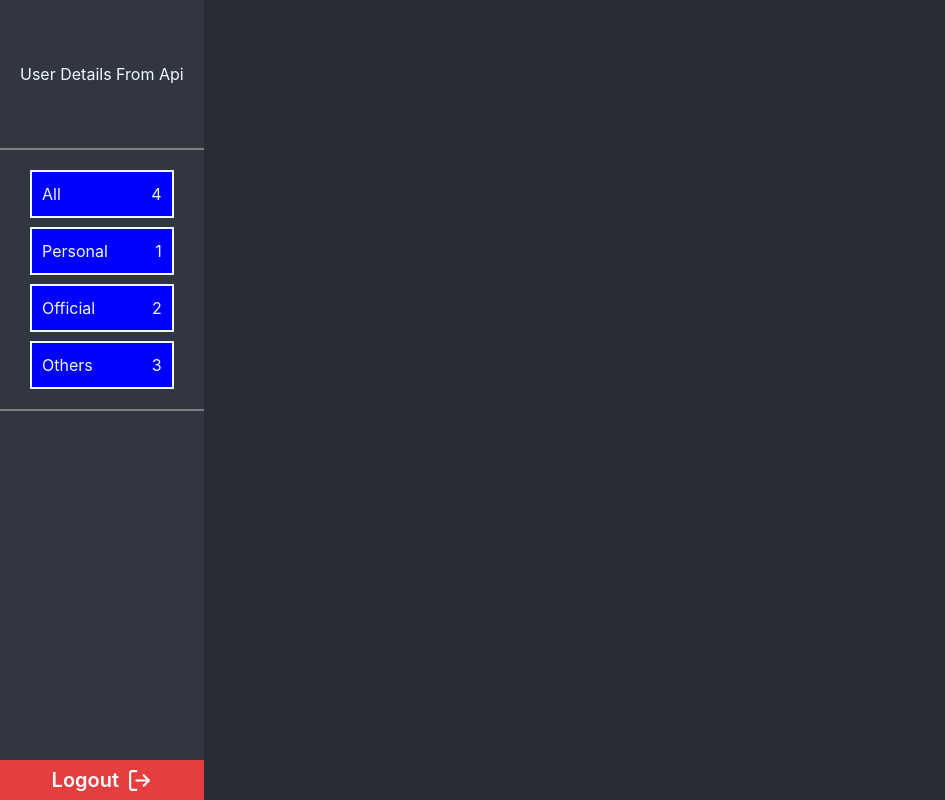
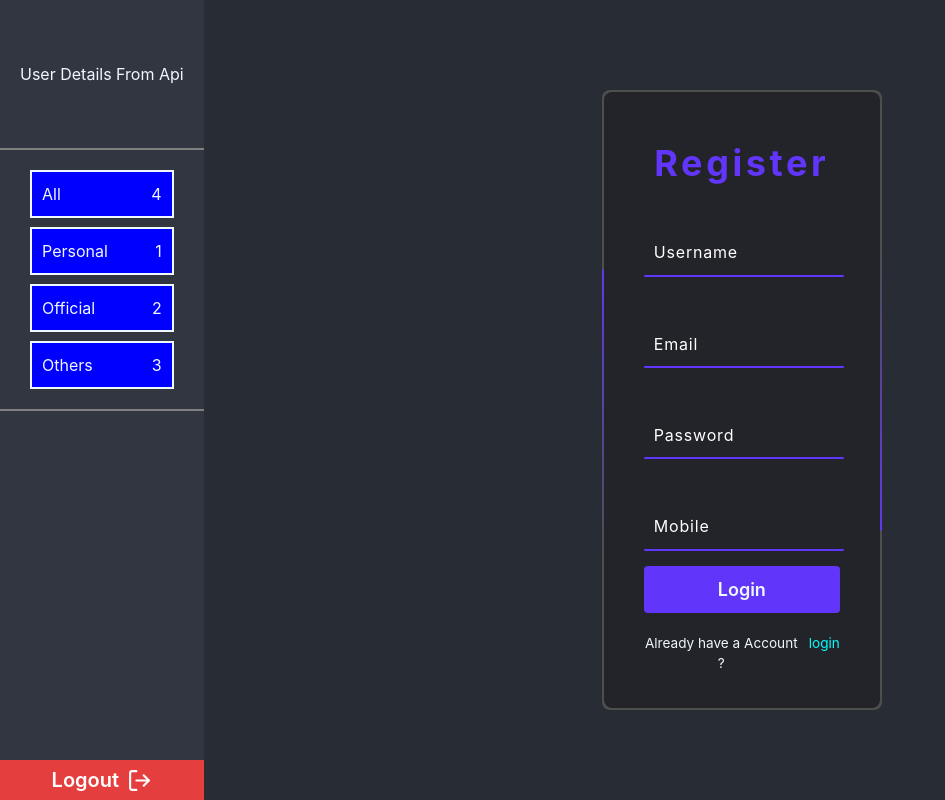
Before and after one commit to sarkarsubho/FullStackTodo, a React (Create React App) app: page /register in a window 1280 px wide. Shown: the whole page, without its empty margins (0-945 px from the left). Built offline with nearby package versions, Linux system fonts and the light colour scheme.

Commit message:
login sign up page added

```diff
--- a/src/App.jsx
+++ b/src/App.jsx
@@ -5,9 +5,11 @@ import { Sidebar } from "./components/Sidebar";
 import { All } from "./pages/All";
 import { CreateTodo } from "./pages/CreateTodo";
 import { Home } from "./pages/Home";
+import { Login } from "./pages/Login";
 import { Official } from "./pages/Official";
 import { Others } from "./pages/Others";
 import { Personal } from "./pages/Personal";
+import { Register } from "./pages/Register";
 
 function App() {
   return (
@@ -21,6 +23,9 @@ function App() {
           <Route path="/official" element={<Official></Official>}></Route>
           <Route path="/others" element={<Others></Others>}></Route>
           <Route path="/createNew" element={<CreateTodo></CreateTodo>}></Route>
+          <Route path="/login" element={<Login></Login>}></Route>
+          <Route path="/register" element={<Register></Register>}></Route>
+
         </Routes>
       </Box>
     </div>
--- /dev/null
+++ b/src/pages/Login.jsx
@@ -0,0 +1,38 @@
+import { Grid, Heading } from "@chakra-ui/react";
+import React from "react";
+import { Link } from "react-router-dom";
+import styles from "./login.module.css";
+export const Login = () => {
+
+    const handleLogin=(e)=>{
+        e.preventDefault();
+     console.log("form Submitted")
+    }
+
+  return (
+    <Grid placeItems={"center"} width={"100%"} height={"100%"}>
+      <div className={styles.box}>
+        <form action="" autoComplete="off" className= {styles.form} onSubmit={(e)=>handleLogin(e)}>
+          <Heading className= {styles.heading}>Login</Heading>
+          <div className={styles.inputbox}>
+            <input className= {styles.input} type="text" required="required" />
+            <span>Username</span>
+            <i></i>
+          </div>
+          <div className= {styles.inputbox}>
+            <input type="text" required="required" />
+            <span>Password</span>
+            <i></i>
+          </div>
+          <input className= {styles.input} type="submit" value="Login"  />
+          <div className= {styles.redirect}>
+            <p>Don't have a Account ?</p>
+            <span>
+              <Link to={"/register"}> Register</Link>
+            </span>
+          </div>
+        </form>
+      </div>
+    </Grid>
+  );
+};
--- /dev/null
+++ b/src/pages/Register.jsx
@@ -0,0 +1,51 @@
+import React from "react";
+import { Grid, Heading } from "@chakra-ui/react";
+import { Link } from "react-router-dom";
+import styles from  "./register.module.css"
+export const Register = () => {
+
+
+    const handleLogin=(e)=>{
+        e.preventDefault();
+     console.log("form Submitted")
+    }
+
+  return(<Grid placeItems={"center"} width={"100%"} height={"100%"}>
+  <div className= {styles.box}>
+     <form action="" autoComplete="off" className={styles.form} onSubmit={(e)=>handleLogin(e)}>
+      <Heading className= {styles.heading}>Register</Heading>
+      <div className= {styles.inputbox}>
+        <input className= {styles.input} type="text" required="required" />
+        <span>Username</span>
+        <i></i>
+      </div>
+
+      <div className= {styles.inputbox}>
+        <input type="email" required="required" />
+        <span>Email</span>
+        <i></i>
+      </div>
+
+      <div className= {styles.inputbox}>
+        <input type="text" required="required" />
+        <span>Password</span>
+        <i></i>
+      </div>
+
+      <div className= {styles.inputbox}>
+        <input type="text" required="required" />
+        <span>Mobile</span>
+        <i></i>
+      </div>
+
+      <input className={styles.input} type="submit" value="Login"  />
+      <div className= {styles.redirect}>
+        <p>Already have a Account ?</p>
+        <span>
+          <Link to={"/login"}> login</Link>
+        </span>
+      </div>
+    </form>
+  </div>
+</Grid>);
+};
--- /dev/null
+++ b/src/pages/login.module.css
@@ -0,0 +1,161 @@
+.box {
+    position: absolute;
+    width: 280px;
+    height: 420px;
+    background: #4d4e4e;
+    border-radius: 8px;
+    overflow: hidden;
+  }
+
+  .box::before {
+    position: absolute;
+    content: "";
+    z-index: 1;
+    top: -50%;
+    left: -50%;
+    width: 280px;
+    height: 420px;
+    transform-origin: bottom right;
+    background: linear-gradient(0deg, transparent, #6136fa, #6136fa);
+    animation: animate 4s linear infinite;
+  }
+  .box::after {
+    position: absolute;
+    content: "";
+    z-index: 1;
+    top: -50%;
+    left: -50%;
+    width: 280px;
+    height: 420px;
+    transform-origin: bottom right;
+    background: linear-gradient(0deg, transparent, #6136fa,#6136fa);
+    animation: animate 4s linear infinite;
+    animation-delay: 2s;
+  }
+
+  @keyframes animate {
+    0% {
+      transform: rotate(0deg);
+    }
+    100% {
+      transform: rotate(360deg);
+    }
+  }
+
+  .form {
+    position: absolute;
+    inset: 2px;
+    background: #23242a;
+    z-index: 2;
+    border-radius: 8px;
+    padding: 50px 40px;
+    display: flex;
+    flex-direction: column;
+  }
+  .heading {
+    color: #6136fa;
+    font-weight: 520;
+    text-align: center;
+    letter-spacing: 0.1em;
+  }
+  .inputbox {
+    position: relative;
+    width: 200px;
+    margin-top: 35px;
+  }
+  .inputbox input {
+    position: relative;
+    width: 100%;
+    padding: 20px 10px 10px;
+    outline: none;
+    box-shadow: none;
+    border: none;
+    color: white;
+    font-size: 1.1em;
+    letter-spacing: 0.05em;
+    transition: 0.5s;
+    background: transparent;
+    z-index: 10;
+  }
+  .inputbox span{
+      position: absolute;
+      left: 0;
+      padding: 20px 10px 10px;
+      pointer-events: none;
+      font-size:  1em;
+      color:white;
+      letter-spacing: 0.05em;
+      transition: 0.5s;
+  }
+
+  .inputbox input:valid ~span,
+  .inputbox input:focus ~span{
+      color: #6136fa;
+      transform: translateX(0px) translateY(-34px);
+      font-size: 0.75em;
+  }
+  .inputbox i
+  {
+      position: absolute;
+      left: 0;
+      bottom: 0;
+      width: 100%;
+      height: 2px;
+      background: #6136fa;
+      border-radius: 4px;
+      overflow: hidden;
+      transition: 0.5s;
+      pointer-events: none;
+  }
+  .inputbox input:valid ~i,
+  .inputbox input:focus ~i{
+      height: 44px;
+  }
+
+  .input[type="submit"]{
+      border :none;
+      outline: none;
+      padding: 10px 25px;
+      background:#6136fa;
+      cursor:pointer;
+      font-weight: 600;
+      border-radius: 4px;
+
+      margin-top: 15px;
+      font-size: large;
+
+  }
+
+  .input[type="submit"]:active
+  {
+      opacity: 0.7;
+  }
+  .input[type="submit"]:hover
+  {
+      background: #6b43ff;
+    transition: 0.3s;
+  }
+  .link a {
+
+   color: #8f8f8f;
+   text-decoration: none;
+   font-size: 0.75em;
+  }
+  .link a:hover{
+      color: cyan;
+  }
+  .redirect{
+      display: flex;
+      gap: 10px;
+      font-size: 0.85em;
+      margin-top: 20px;
+      justify-content: center;
+  }
+  .redirect span a{
+      color: cyan;
+      text-decoration: none;
+  }
+  .redirect span a:hover{
+      color: greenyellow;
+      text-decoration: underline;
+  }
--- /dev/null
+++ b/src/pages/register.module.css
@@ -0,0 +1,161 @@
+.box {
+    position: absolute;
+    width: 280px;
+    height: 620px;
+    background: #4d4e4e;
+    border-radius: 8px;
+    overflow: hidden;
+  }
+
+  .box::before {
+    position: absolute;
+    content: "";
+    z-index: 1;
+    top: -50%;
+    left: -50%;
+    width: 280px;
+    height: 620px;
+    transform-origin: bottom right;
+    background: linear-gradient(0deg,transparent, #6136fa, #6136fa, #6136fa);
+    animation: animate 4s linear infinite;
+  }
+  .box::after {
+    position: absolute;
+    content: "after";
+    z-index: 1;
+    top: -50%;
+    left: -50%;
+    width: 280px;
+    height: 620px;
+    transform-origin: bottom right;
+    background: linear-gradient(0deg,transparent, #6136fa, #6136fa,#6136fa);
+    animation: animate 4s linear infinite;
+    animation-delay: 2s;
+  }
+
+  @keyframes animate {
+    0% {
+      transform: rotate(0deg);
+    }
+    100% {
+      transform: rotate(360deg);
+    }
+  }
+
+  .form {
+    position: absolute;
+    inset: 2px;
+    background: #23242a;
+    z-index: 2;
+    border-radius: 8px;
+    padding: 50px 40px;
+    display: flex;
+    flex-direction: column;
+  }
+  .heading {
+    color: #6136fa;
+    font-weight: 520;
+    text-align: center;
+    letter-spacing: 0.1em;
+  }
+  .inputbox {
+    position: relative;
+    width: 200px;
+    margin-top: 35px;
+  }
+  .inputbox input {
+    position: relative;
+    width: 100%;
+    padding: 20px 10px 10px;
+    outline: none;
+    box-shadow: none;
+    border: none;
+    color: white;
+    font-size: 1.1em;
+    letter-spacing: 0.05em;
+    transition: 0.5s;
+    background: transparent;
+    z-index: 10;
+  }
+  .inputbox span{
+      position: absolute;
+      left: 0;
+      padding: 20px 10px 10px;
+      pointer-events: none;
+      font-size:  1em;
+      color:white;
+      letter-spacing: 0.05em;
+      transition: 0.5s;
+  }
+
+  .inputbox input:valid ~span,
+  .inputbox input:focus ~span{
+      color: #6136fa;
+      transform: translateX(0px) translateY(-34px);
+      font-size: 0.75em;
+  }
+  .inputbox i
+  {
+      position: absolute;
+      left: 0;
+      bottom: 0;
+      width: 100%;
+      height: 2px;
+      background: #6136fa;
+      border-radius: 4px;
+      overflow: hidden;
+      transition: 0.5s;
+      pointer-events: none;
+  }
+  .inputbox input:valid ~i,
+  .inputbox input:focus ~i{
+      height: 44px;
+  }
+
+  .input[type="submit"]{
+      border :none;
+      outline: none;
+      padding: 10px 25px;
+      background:#6136fa;
+      cursor:pointer;
+      font-weight: 600;
+      border-radius: 4px;
+
+      margin-top: 15px;
+      font-size: large;
+
+  }
+
+  .input[type="submit"]:active
+  {
+      opacity: 0.7;
+  }
+  .input[type="submit"]:hover
+  {
+      background: #6b43ff;
+    transition: 0.3s;
+  }
+  .link a {
+
+   color: #8f8f8f;
+   text-decoration: none;
+   font-size: 0.75em;
+  }
+  .link a:hover{
+      color: cyan;
+  }
+  .redirect{
+      display: flex;
+      gap: 10px;
+      font-size: 0.85em;
+      margin-top: 20px;
+      justify-content: center;
+  }
+  .redirect span a{
+      color: cyan;
+      text-decoration: none;
+  }
+  .redirect span a:hover{
+      color: greenyellow;
+      text-decoration: underline;
+  }
```
